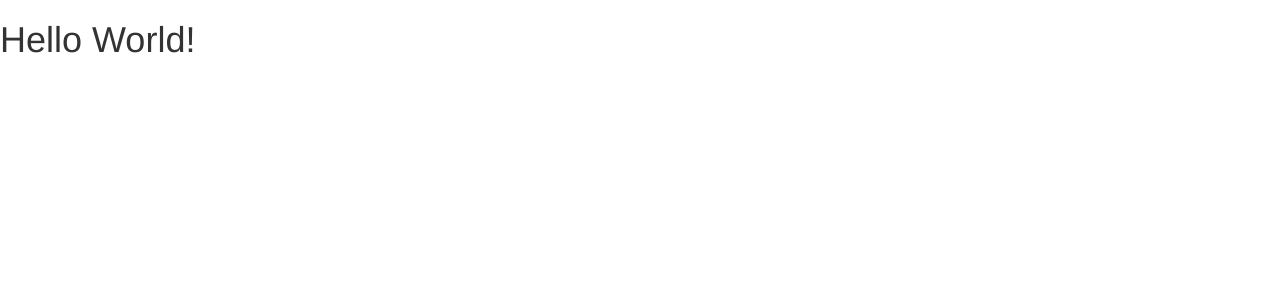
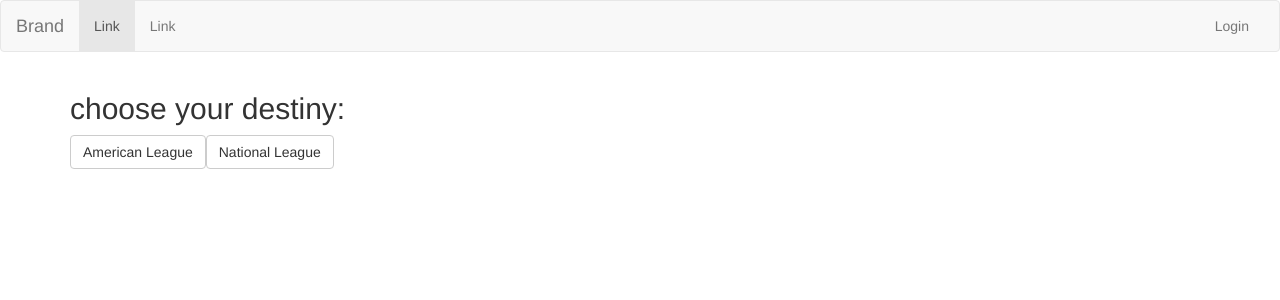
Before and after one commit to joostcalis/sportsbundle, a React app: page / in a window 1280 px wide. Shown: the top 300 px of the page. Built offline with nearby package versions, Linux system fonts and the light colour scheme.

Commit message:
Added navbar in app and pref buttons in prefs

```diff
--- a/src/App.js
+++ b/src/App.js
@@ -1,10 +1,41 @@
 import React from 'react';
 import './stylesheets/_bootstrap.scss';
+import Prefs from './prefs'
 
 class App extends React.Component {
-    render() {
-        return (
-            <h1>Hello World!</h1>
+
+  render() {
+    return (
+<div>
+<nav className="navbar navbar-default">
+<div className="container-fluid">
+  <div className="navbar-header">
+    <button type="button" className="navbar-toggle collapsed" data-toggle="collapse" data-target="#bs-example-navbar-collapse-1" aria-expanded="false">
+      <span className="sr-only">Toggle navigation</span>
+      <span className="icon-bar"></span>
+      <span className="icon-bar"></span>
+      <span className="icon-bar"></span>
+    </button>
+    <a className="navbar-brand" href="#">Brand</a>
+  </div>
+
+  <div className="collapse navbar-collapse" id="bs-example-navbar-collapse-1">
+    <ul className="nav navbar-nav">
+      <li className="active"><a href="#">Link <span className="sr-only">(current)</span></a></li>
+      <li><a href="#">Link</a></li>
+    </ul>
+    <ul className="nav navbar-nav navbar-right">
+        <li><a href="#">Login</a></li>
+    </ul>
+  </div>
+</div>
+</nav>
+
+<Prefs />
+
+</div>
+
+
         );
     }
 }
--- a/src/prefs.js
+++ b/src/prefs.js
@@ -0,0 +1,35 @@
+import React from 'react';
+import Al from './al';
+import Nl from './nl';
+//import jQuery from 'jquery';
+
+class Prefs extends React.Component {
+ constructor() {
+   super();
+ }
+
+
+ renderAl() {
+   return <Al />;
+  }
+
+  renderNl() {
+    return <Nl />;
+   }
+
+
+
+
+
+ render() {
+   return(
+     <div className="container">
+       <h2>choose your destiny:</h2>
+          <button onClick={this.renderAl} className="btn btn-default">American League</button>
+          <button onClick={this.renderNl} className="btn btn-default">National League</button>
+     </div>
+   );
+ }
+}
+
+export default Prefs;
```
